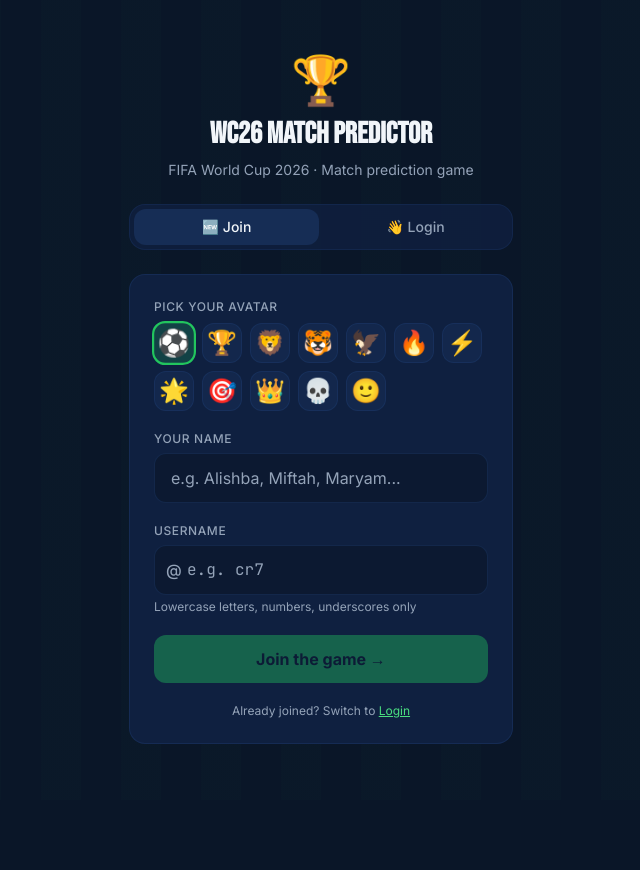
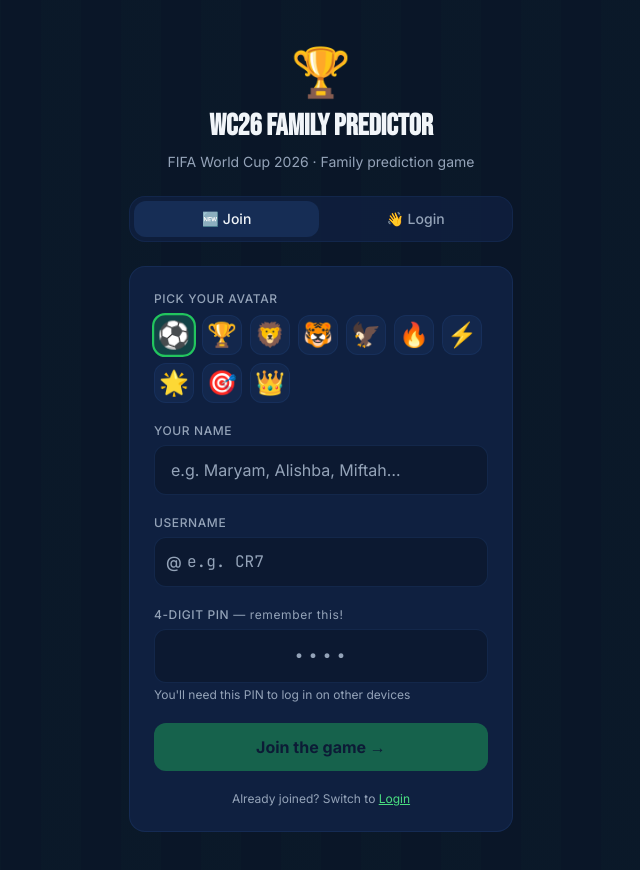
Before and after one commit to Shafayatur/W26, a Next.js app: page /auth in a window 1280 px wide. Shown: the top 870 px of the page, without its empty margins (319-959 px from the left). Before the commit the page ends 800 px from the top, so only its background shows below. Built offline with nearby package versions, Linux system fonts and the light colour scheme; no server answers.

Commit message:
login pin set

```diff
--- /dev/null
+++ b/src/app/api/auth/register/route.ts
@@ -0,0 +1,50 @@
+import { NextRequest, NextResponse } from 'next/server'
+import { createServiceClient } from '@/lib/supabase/server'
+
+export async function POST(req: NextRequest) {
+    const { username, pin, name, avatar_emoji } = await req.json()
+    const supabase = createServiceClient()
+
+    const { data: existing } = await supabase
+        .from('profiles').select('id').eq('username', username.toLowerCase().trim()).maybeSingle()
+    if (existing) {
+        return NextResponse.json({ error: 'Username taken' }, { status: 400 })
+    }
+
+    const fakeEmail = `${username.toLowerCase().trim()}@wc26family.internal`
+    const fakePassword = `wc26_${pin}_${username.toLowerCase().trim()}`
+
+    const { data: authData, error: authError } = await supabase.auth.admin.createUser({
+        email: fakeEmail,
+        password: fakePassword,
+        email_confirm: true,
+        user_metadata: { username, name, avatar_emoji },
+    })
+
+    if (authError || !authData.user) {
+        return NextResponse.json({ error: authError?.message ?? 'Failed to create user' }, { status: 500 })
+    }
+
+    const { error: profileError } = await supabase.from('profiles').insert({
+        id: authData.user.id,
+        name: name.trim(),
+        username: username.toLowerCase().trim(),
+        pin,
+        avatar_emoji,
+    })
+
+    if (profileError) {
+        await supabase.auth.admin.deleteUser(authData.user.id)
+        return NextResponse.json({ error: profileError.message }, { status: 500 })
+    }
+
+    const { data: session } = await supabase.auth.signInWithPassword({
+        email: fakeEmail,
+        password: fakePassword,
+    })
+
+    return NextResponse.json({
+        access_token: session?.session?.access_token,
+        refresh_token: session?.session?.refresh_token,
+    })
+}
--- a/src/app/auth/page.tsx
+++ b/src/app/auth/page.tsx
@@ -3,12 +3,13 @@
 import { createClient } from '@/lib/supabase/client'
 import { useRouter } from 'next/navigation'
 
-const AVATAR_OPTIONS = ['⚽', '🏆', '🦁', '🐯', '🦅', '🔥', '⚡', '🌟', '🎯', '👑', '💀', '🙂']
+const AVATAR_OPTIONS = ['⚽', '🏆', '🦁', '🐯', '🦅', '🔥', '⚡', '🌟', '🎯', '👑']
 
 export default function AuthPage() {
   const [mode, setMode] = useState<'join' | 'login'>('join')
   const [name, setName] = useState('')
   const [username, setUsername] = useState('')
+  const [pin, setPin] = useState('')
   const [avatar, setAvatar] = useState('⚽')
   const [loading, setLoading] = useState(false)
   const [error, setError] = useState('')
@@ -16,26 +17,24 @@
   const supabase = createClient()
 
   const sanitize = (v: string) => v.toLowerCase().replace(/[^a-z0-9_]/g, '').slice(0, 20)
+  const sanitizePin = (v: string) => v.replace(/[^0-9]/g, '').slice(0, 4)
 
   const handleJoin = async () => {
-    if (!name.trim() || !username.trim()) return
+    if (!name.trim() || !username.trim() || pin.length !== 4) return
     setLoading(true); setError('')
     try {
-      const { data: existing } = await supabase
-        .from('profiles').select('id').eq('username', username).maybeSingle()
-      if (existing) { setError('Username taken, pick another'); setLoading(false); return }
+      const res = await fetch('/api/auth/register', {
+        method: 'POST',
+        headers: { 'Content-Type': 'application/json' },
+        body: JSON.stringify({ username: username.trim(), pin, name: name.trim(), avatar_emoji: avatar }),
+      })
+      const data = await res.json()
+      if (!res.ok) { setError(data.error ?? 'Registration failed'); return }
 
-      const { data: { user }, error: signInError } = await supabase.auth.signInAnonymously()
-      if (signInError || !user) throw signInError
-
-      const { error: profileError } = await supabase.from('profiles').insert({
-        id: user.id,
-        name: name.trim(),
-        username,
-        avatar_emoji: avatar,
+      await supabase.auth.setSession({
+        access_token: data.access_token,
+        refresh_token: data.refresh_token,
       })
-      if (profileError) throw profileError
-
       router.push('/fixtures')
       router.refresh()
     } catch (e: any) {
@@ -46,26 +45,23 @@
   }
 
   const handleLogin = async () => {
-    if (!username.trim()) return
+    if (!username.trim() || pin.length !== 4) return
     setLoading(true); setError('')
     try {
-      const { data: profile } = await supabase
-        .from('profiles').select('id').eq('username', username).maybeSingle()
-      if (!profile) { setError('Username not found'); setLoading(false); return }
+      const res = await fetch('/api/auth/login', {
+        method: 'POST',
+        headers: { 'Content-Type': 'application/json' },
+        body: JSON.stringify({ username: username.trim(), pin }),
+      })
+      const data = await res.json()
+      if (!res.ok) { setError(data.error ?? 'Login failed'); return }
 
-      const { data: { user }, error: signInError } = await supabase.auth.signInAnonymously()
-      if (signInError || !user) throw signInError
-
-      const { data: myProfile } = await supabase
-        .from('profiles').select('id').eq('id', user.id).maybeSingle()
-
-      if (!myProfile) {
-        setError('To log in on a new device, ask the app owner to reset your session in Supabase.')
-        await supabase.auth.signOut()
-      } else {
-        router.push('/fixtures')
-        router.refresh()
-      }
+      await supabase.auth.setSession({
+        access_token: data.access_token,
+        refresh_token: data.refresh_token,
+      })
+      router.push('/fixtures')
+      router.refresh()
     } catch (e: any) {
       setError(e?.message ?? 'Something went wrong')
     } finally {
@@ -78,9 +74,9 @@
       <div className="text-center space-y-2">
         <div className="text-5xl mb-3">🏆</div>
         <h1 className="text-3xl font-bold text-chalk-100" style={{ fontFamily: 'var(--font-display)' }}>
-          WC26 Match Predictor
+          WC26 Family Predictor
         </h1>
-        <p className="text-chalk-400 text-sm">FIFA World Cup 2026 · Match prediction game</p>
+        <p className="text-chalk-400 text-sm">FIFA World Cup 2026 · Family prediction game</p>
       </div>
 
       <div className="flex gap-1 bg-pitch-800/80 p-1 rounded-2xl border border-pitch-600/30">
@@ -97,53 +93,86 @@
         {mode === 'join' && (
           <>
             <div>
-              <label className="text-xs font-medium text-chalk-400 uppercase tracking-wider block mb-2">Pick your avatar</label>
+              <label className="text-xs font-medium text-chalk-400 uppercase tracking-wider block mb-2">
+                Pick your avatar
+              </label>
               <div className="flex flex-wrap gap-2">
                 {AVATAR_OPTIONS.map(a => (
                   <button key={a} onClick={() => setAvatar(a)}
                     className={`text-2xl w-10 h-10 rounded-xl flex items-center justify-center transition-all
-                      ${avatar === a ? 'bg-grass-500/20 border-2 border-grass-500 scale-110' : 'bg-pitch-700/60 border border-pitch-600/40 hover:border-pitch-500'}`}>
+                      ${avatar === a
+                        ? 'bg-grass-500/20 border-2 border-grass-500 scale-110'
+                        : 'bg-pitch-700/60 border border-pitch-600/40 hover:border-pitch-500'}`}>
                     {a}
                   </button>
                 ))}
               </div>
             </div>
             <div>
-              <label className="text-xs font-medium text-chalk-400 uppercase tracking-wider block mb-1.5">Your name</label>
-              <input value={name} onChange={e => setName(e.target.value)} placeholder="e.g. Alishba, Miftah, Maryam..." maxLength={30}
-                className="w-full bg-pitch-900/60 border border-pitch-600/40 rounded-xl px-4 py-3 text-chalk-100 placeholder:text-chalk-400 focus:outline-none focus:border-grass-500/60 transition-colors" />
+              <label className="text-xs font-medium text-chalk-400 uppercase tracking-wider block mb-1.5">
+                Your name
+              </label>
+              <input value={name} onChange={e => setName(e.target.value)}
+                placeholder="e.g. Maryam, Alishba, Miftah…" maxLength={30}
+                className="w-full bg-pitch-900/60 border border-pitch-600/40 rounded-xl px-4 py-3
+                           text-chalk-100 placeholder:text-chalk-400 focus:outline-none
+                           focus:border-grass-500/60 transition-colors" />
             </div>
           </>
         )}
 
         <div>
-          <label className="text-xs font-medium text-chalk-400 uppercase tracking-wider block mb-1.5">Username</label>
+          <label className="text-xs font-medium text-chalk-400 uppercase tracking-wider block mb-1.5">
+            Username
+          </label>
           <div className="relative">
             <span className="absolute left-3 top-1/2 -translate-y-1/2 text-chalk-400 font-medium">@</span>
-            <input
-              value={username}
-              onChange={e => setUsername(sanitize(e.target.value))}
-              onKeyDown={e => e.key === 'Enter' && (mode === 'join' ? handleJoin() : handleLogin())}
-              placeholder="e.g. cr7"
-              maxLength={20}
-              className="w-full bg-pitch-900/60 border border-pitch-600/40 rounded-xl pl-8 pr-4 py-3 text-chalk-100 placeholder:text-chalk-400 focus:outline-none focus:border-grass-500/60 transition-colors font-mono"
-            />
+            <input value={username} onChange={e => setUsername(sanitize(e.target.value))}
+              placeholder="e.g. CR7" maxLength={20}
+              className="w-full bg-pitch-900/60 border border-pitch-600/40 rounded-xl pl-8 pr-4 py-3
+                         text-chalk-100 placeholder:text-chalk-400 focus:outline-none
+                         focus:border-grass-500/60 transition-colors font-mono" />
           </div>
-          <p className="text-xs text-chalk-400 mt-1">Lowercase letters, numbers, underscores only</p>
+        </div>
+
+        <div>
+          <label className="text-xs font-medium text-chalk-400 uppercase tracking-wider block mb-1.5">
+            4-digit PIN
+            {mode === 'join' && (
+              <span className="text-chalk-400 normal-case font-normal ml-1">— remember this!</span>
+            )}
+          </label>
+          <input
+            value={pin}
+            onChange={e => setPin(sanitizePin(e.target.value))}
+            onKeyDown={e => e.key === 'Enter' && (mode === 'join' ? handleJoin() : handleLogin())}
+            placeholder="••••"
+            maxLength={4}
+            type="password"
+            inputMode="numeric"
+            className="w-full bg-pitch-900/60 border border-pitch-600/40 rounded-xl px-4 py-3
+                       text-chalk-100 placeholder:text-chalk-400 focus:outline-none
+                       focus:border-grass-500/60 transition-colors font-mono tracking-widest
+                       text-center text-xl"
+          />
+          {mode === 'join' && (
+            <p className="text-xs text-chalk-400 mt-1">You'll need this PIN to log in on other devices</p>
+          )}
         </div>
 
         {error && <p className="text-red-400 text-sm">{error}</p>}
 
         <button
           onClick={mode === 'join' ? handleJoin : handleLogin}
-          disabled={loading || !username.trim() || (mode === 'join' && !name.trim())}
+          disabled={loading || !username.trim() || pin.length !== 4 || (mode === 'join' && !name.trim())}
           className="btn-primary w-full text-base">
           {loading ? 'Please wait…' : mode === 'join' ? 'Join the game →' : 'Enter →'}
         </button>
 
         {mode === 'join' && (
           <p className="text-xs text-chalk-400 text-center">
-            Already joined? Switch to <button onClick={() => setMode('login')} className="text-grass-400 underline">Login</button>
+            Already joined? Switch to{' '}
+            <button onClick={() => setMode('login')} className="text-grass-400 underline">Login</button>
           </p>
         )}
       </div>
```
Also changed, not shown: src/app/api/auth/login/route.ts (added, +39 -0 lines).
